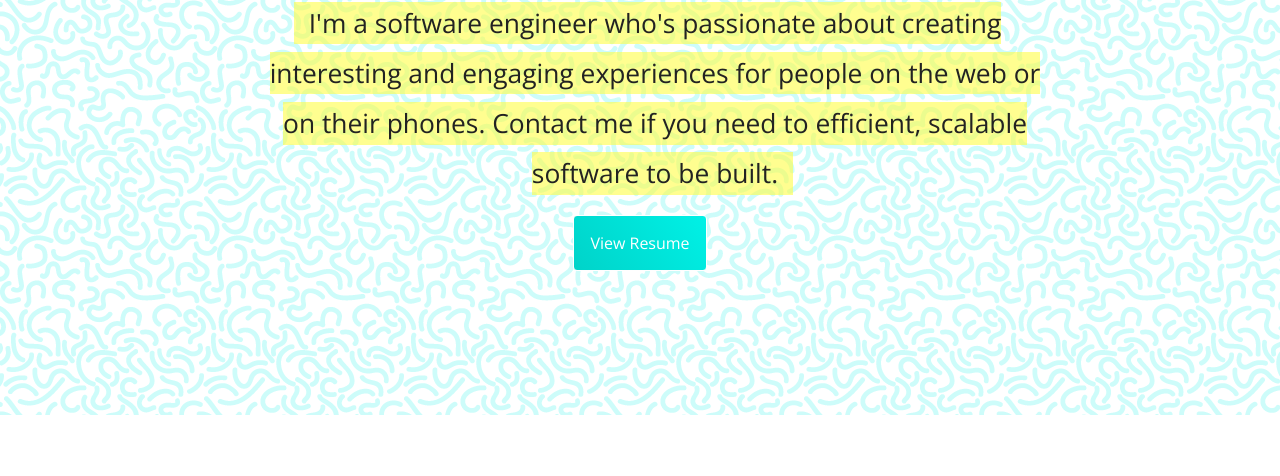
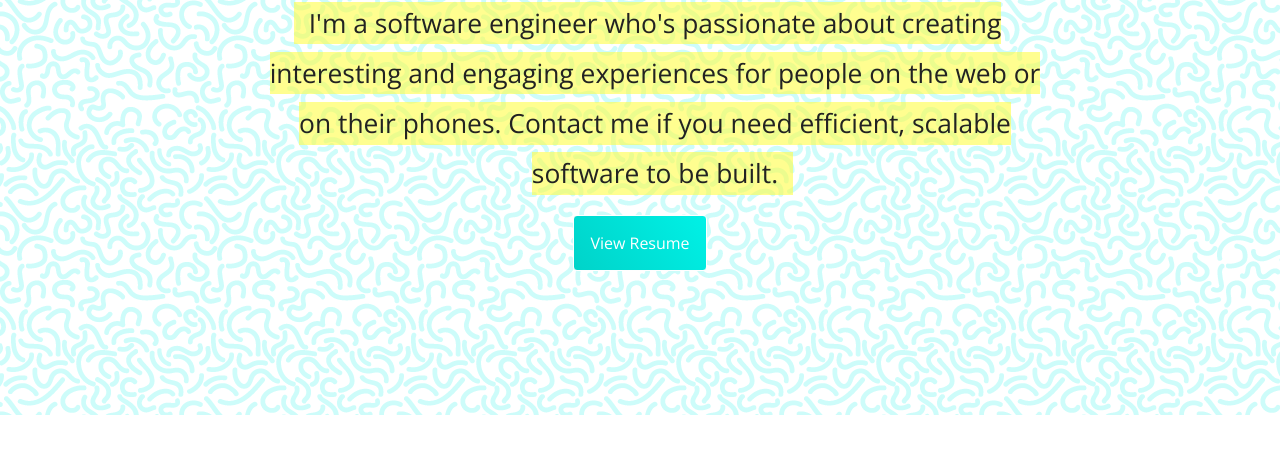
Before and after one commit to ky1007/ky1007.github.io, a plain HTML site: page index.html in a window 1280 px wide. Shown: the part 258-734 px from the top of the page. Drawn offline with nearby package versions, Linux system fonts and the light colour scheme.

Commit message:
Fix grammar

```diff
--- a/index.html
+++ b/index.html
@@ -12,7 +12,7 @@
       <h1>Kevin Yang</h1>
       <div class="about-container">
         <span class="about">
-          I'm a software engineer who's passionate about creating interesting and engaging experiences for people on the web or on their phones. Contact me if you need to efficient, scalable software to be built.
+          I'm a software engineer who's passionate about creating interesting and engaging experiences for people on the web or on their phones. Contact me if you need efficient, scalable software to be built.
         </span>
         <br />
         <a href="./docs/KEVIN_YANG-Resume.pdf">View Resume</a>
```
Also changed, not shown: images/kitchen-fox/KF-cook-with.png (added), images/kitchen-fox/kf-dashboard.png (added), images/kitchen-fox/kf-ingredients.png (added), images/kitchen-fox/kf-update-item.png (added), 6 other files.
